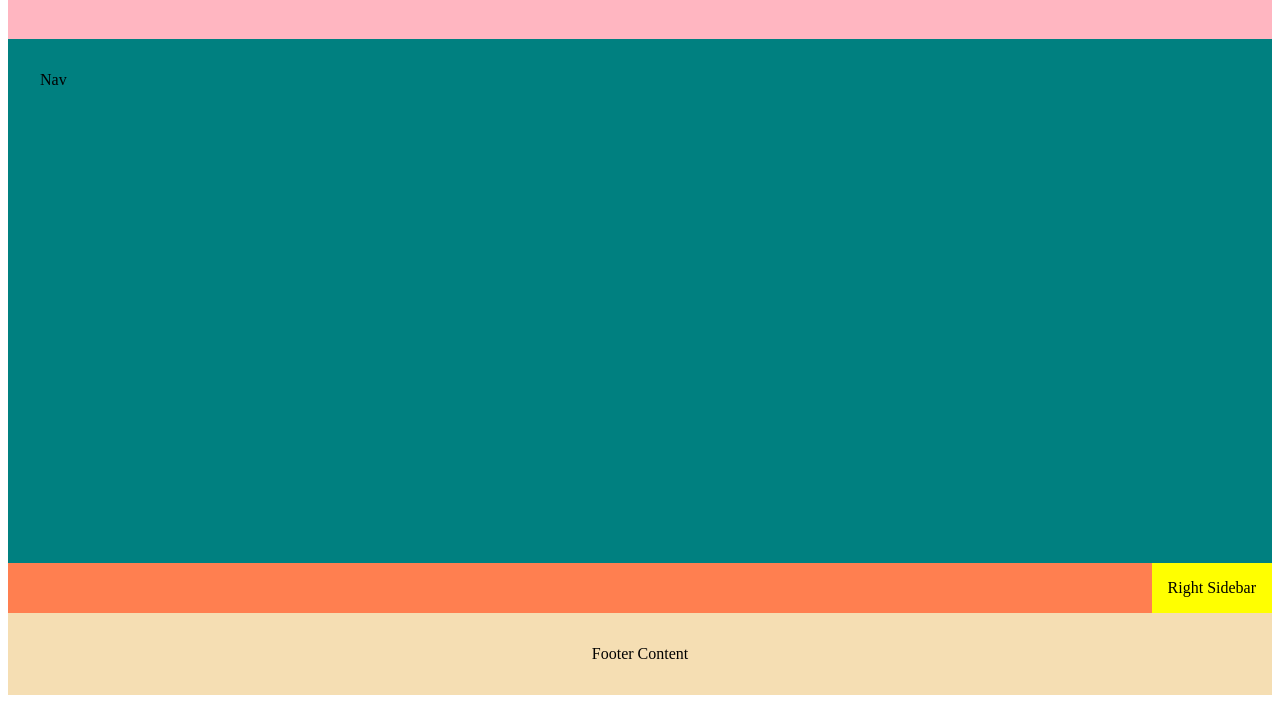
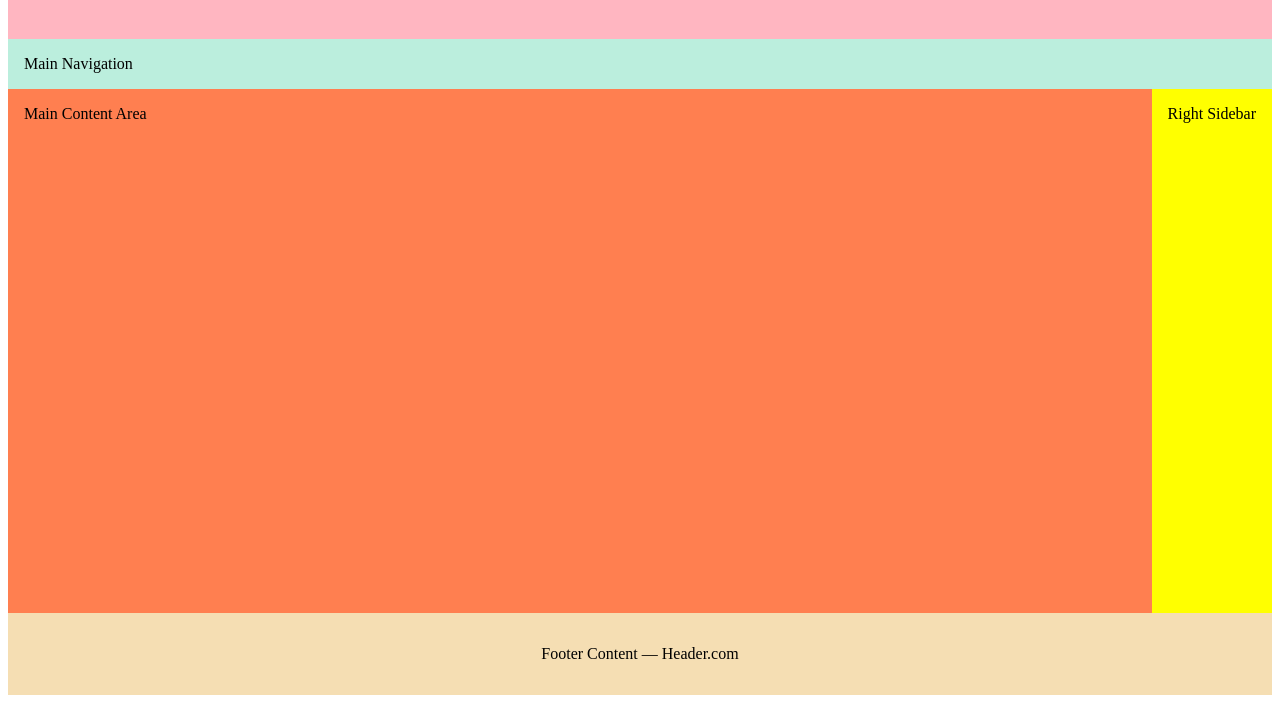
Before and after one commit to schmitty4437/wdd230, a plain HTML site: page lesson01/holygrail.html in a window 1280 px wide. Shown: the part 113-816 px from the top of the page. Drawn offline with Linux system fonts and the light colour scheme; files that its build step writes are made by us from their sources.

Commit message:
week1 updates

```diff
--- a/lesson01/holygrail.html
+++ b/lesson01/holygrail.html
@@ -5,17 +5,17 @@
     <meta charset="UTF-8">
     <meta name="viewport" content="width=device-width, initial-scale=1.0">
     <title>Document</title>
-    <link rel="stylesheet" href="holygrail.css">
+    <link rel="stylesheet" href="styles/holygrail.css">
 </head>
 
 <body>
     <header>
-        <h1 contenteditable>Header</h1>
+        <h1 contenteditable>Header.com</h1>
     </header>
-    <nav>Nav</nav>
-    <main contenteditable></main>
-    <div class="right-sidebar" contenteditable>Right Sidebar</div>
-    <footer contenteditable>Footer Content</footer>
+    <nav>Main Navigation</nav>
+    <main contenteditable>Main Content Area</main>
+    <aside contenteditable>Right Sidebar</aside>
+    <footer contenteditable>Footer Content — Header.com</footer>
 </body>
 
 </body>
--- a/lesson01/styles/holygrail.css
+++ b/lesson01/styles/holygrail.css
@@ -1,39 +1,40 @@
+* {
+  box-sizing: border-box;
+}
 body {
   display: grid;
   height: 100vh;
-    grid-template: auto 1fr auto / 300px 1fr auto;
+  grid-template-columns: 1fr auto;
+  grid-template-rows: auto auto 1fr auto;
 }
 
 header {
   background: lightpink;
   padding: 2rem;
-    grid-column: 1 / 4;
+  grid-column: 1 / 3;
 }
 
 nav {
-    background: teal;
-    padding: 2rem;
-    grid-column: 1 / 4;
+  grid-column: 1 / 3;
+  background-color: #bed;
+  padding: 1rem;
 }
 
 main {
   background: coral;
   height: 100%;
-    grid-column: 1 / 3;
+  padding: 1rem;
 }
 
-  .right-sidebar {
+aside {
   background: yellow;
-    grid-column: 3 / 4;
+  grid-column: 2 / 3;
+  padding: 1rem;
 }
 
 footer {
   background: wheat;
   padding: 2rem;
   text-align: center;
-    grid-column: 1 / 4;
+  grid-column: 1 / 3;
 }
-
-  .right-sidebar {
-    padding: 1rem;
-  }
--- /dev/null
+++ b/styles/base.css
@@ -0,0 +1,40 @@
+@import url('https://fonts.googleapis.com/css2?family=Cabin:ital,wght@0,400..700;1,400..700&family=Montserrat:ital,wght@0,100..900;1,100..900&display=swap');
+
+* {
+    margin: 0;
+    padding: 0;
+    box-sizing: border-box;
+}
+
+:root {
+    --primary-color: #28D90D;
+    --secondary-color: #000;
+    --accent1-color: #ADF2A2;
+    --accent2-color: #fff;
+
+    --heading-font: "Montserrat", sans-serif;
+    --paragraph-font: "Cabin", sans-serif;
+
+    --nav-background-color: #0D4B58;
+    --nav-link-color: #A3DCED;
+    --nav-hover-link-color: #0D4B58;
+    --nav-hover-background-color: #a3dced;
+}
+
+body {
+    max-width: 1000px;
+    font-family: var(--paragraph-font);
+    margin: 0 auto;
+    line-height: 1.5em;
+}
+
+
+header {
+    background-color: blue;
+}
+
+img {
+    display: block;
+    margin: auto;
+    max-width: 150px;
+}
```
Also changed, not shown: index.html (added, +56 -0 lines), images/profile.jpg (added), scripts/getdates.js (added). Lines whose indentation alone changed are shown as unchanged.
